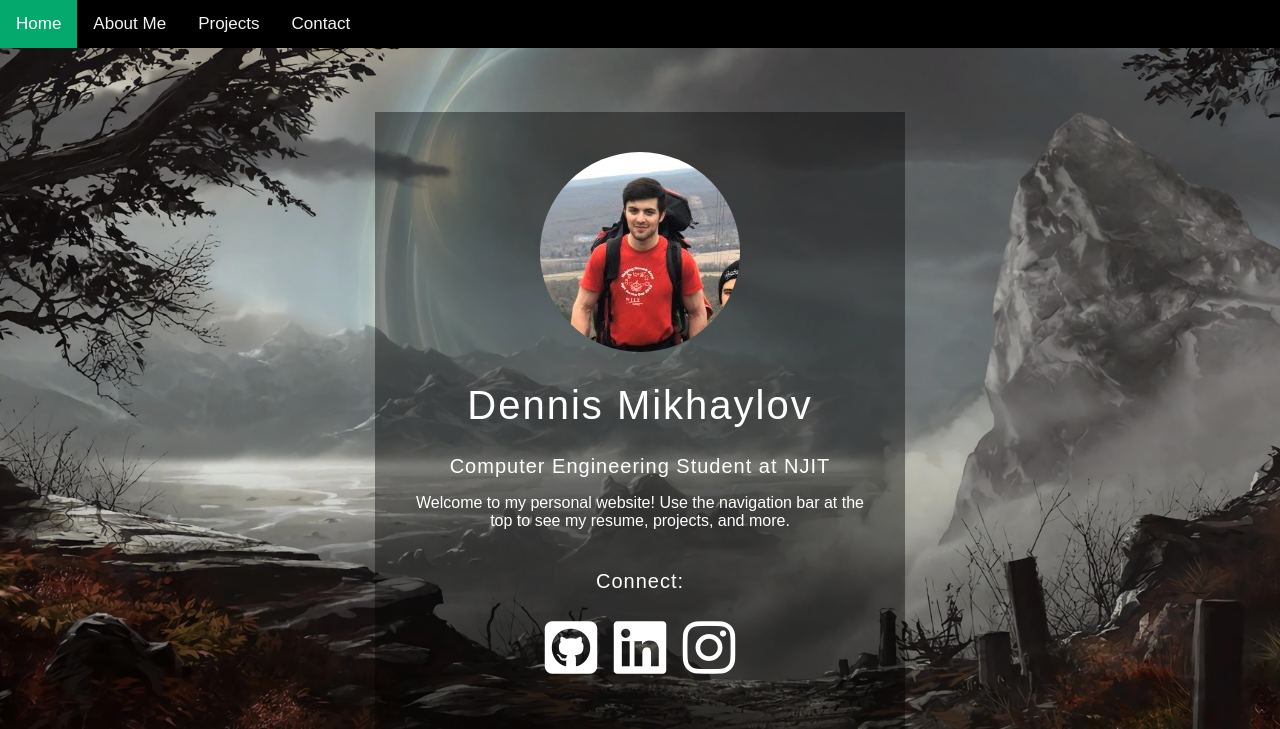
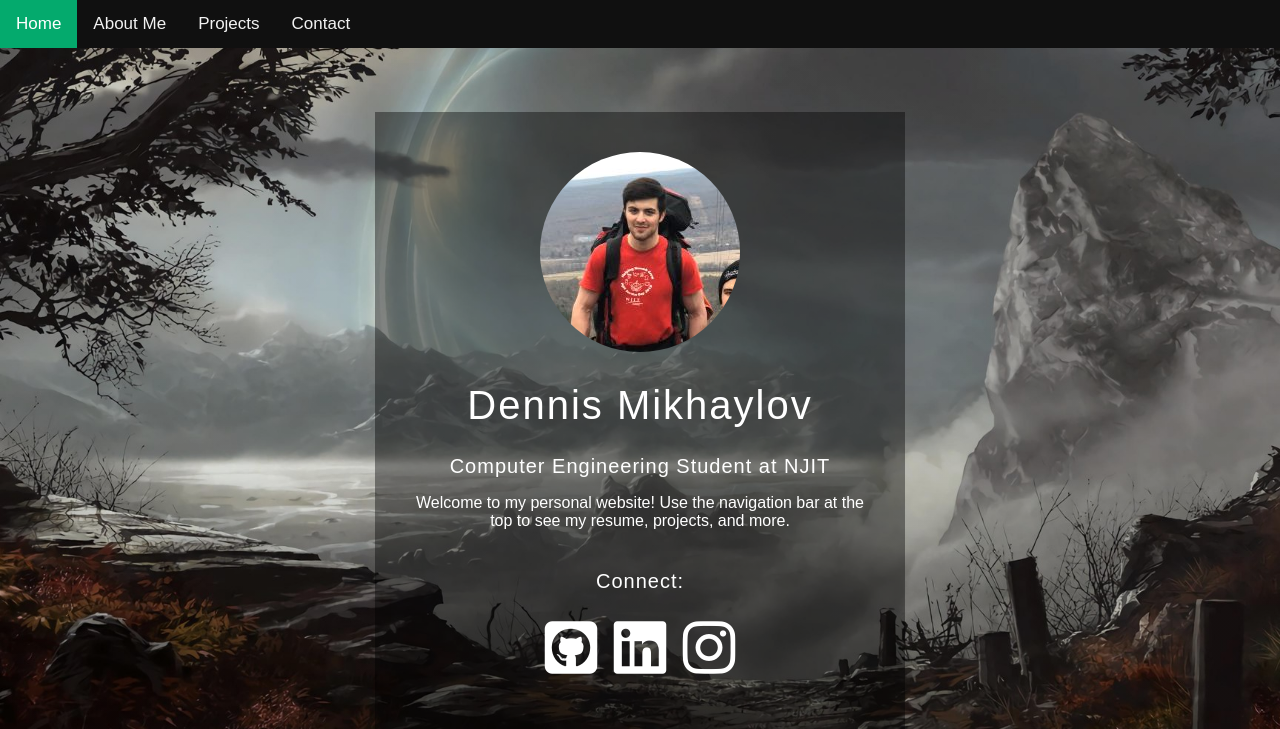
Before and after one commit to DennisMikhaylov/dennismikhaylov.com, a PHP site: page /index.html in a window 1280 px wide. Shown: the top 729 px of the page. Run offline with PHP 8.4, Linux system fonts and the light colour scheme; some libraries are stand-ins or nearby versions.

Commit message:
slight navbar recolor

```diff
--- a/style.css
+++ b/style.css
@@ -40,7 +40,7 @@ a{
 
 .navbar{
     overflow: hidden;
-    background: rgba(0, 0, 0, 1);
+    background: rgba(16, 16, 16, 1);
     font-family: 'Century Gothic',sans-serif;
     position: sticky;
     top: 0;
```
